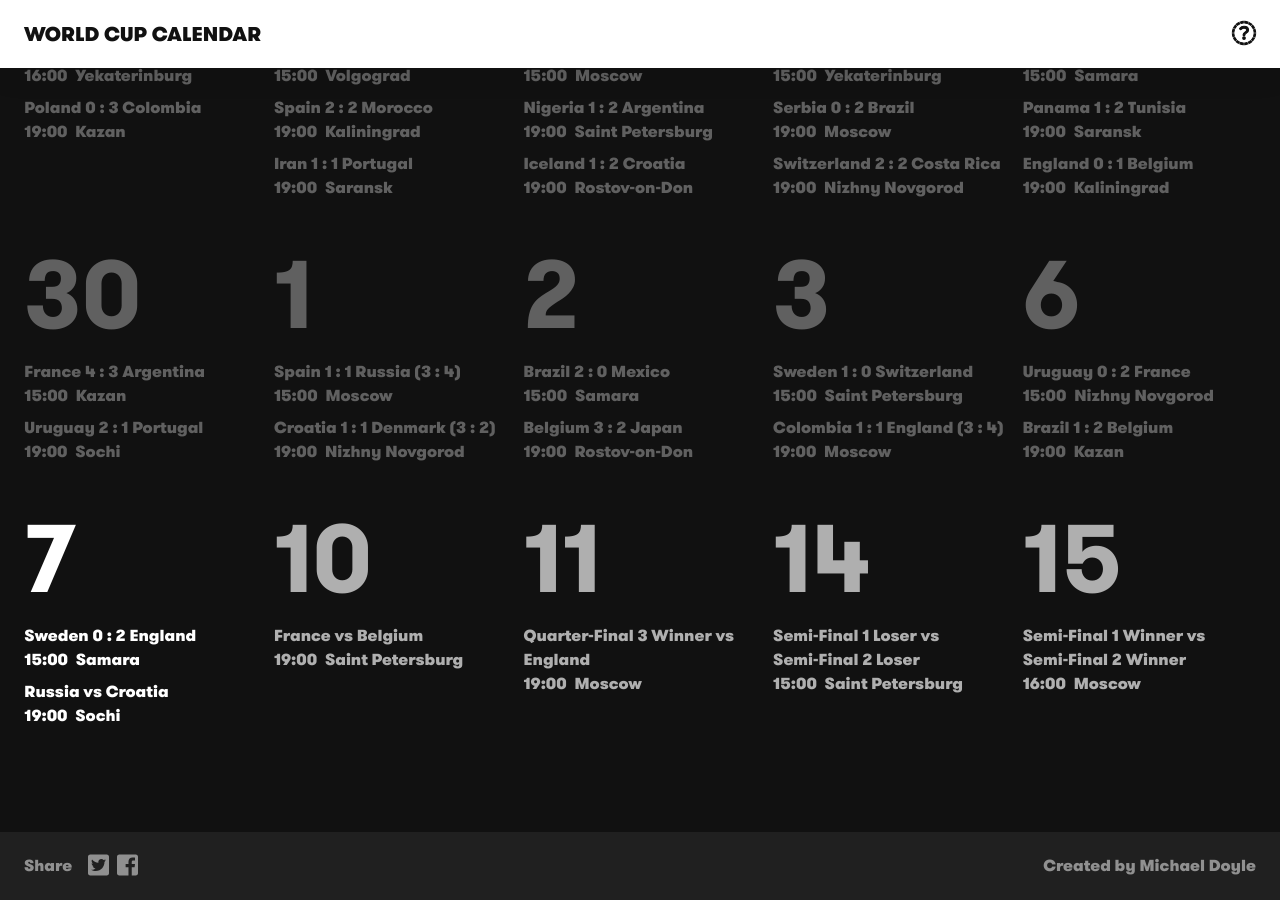
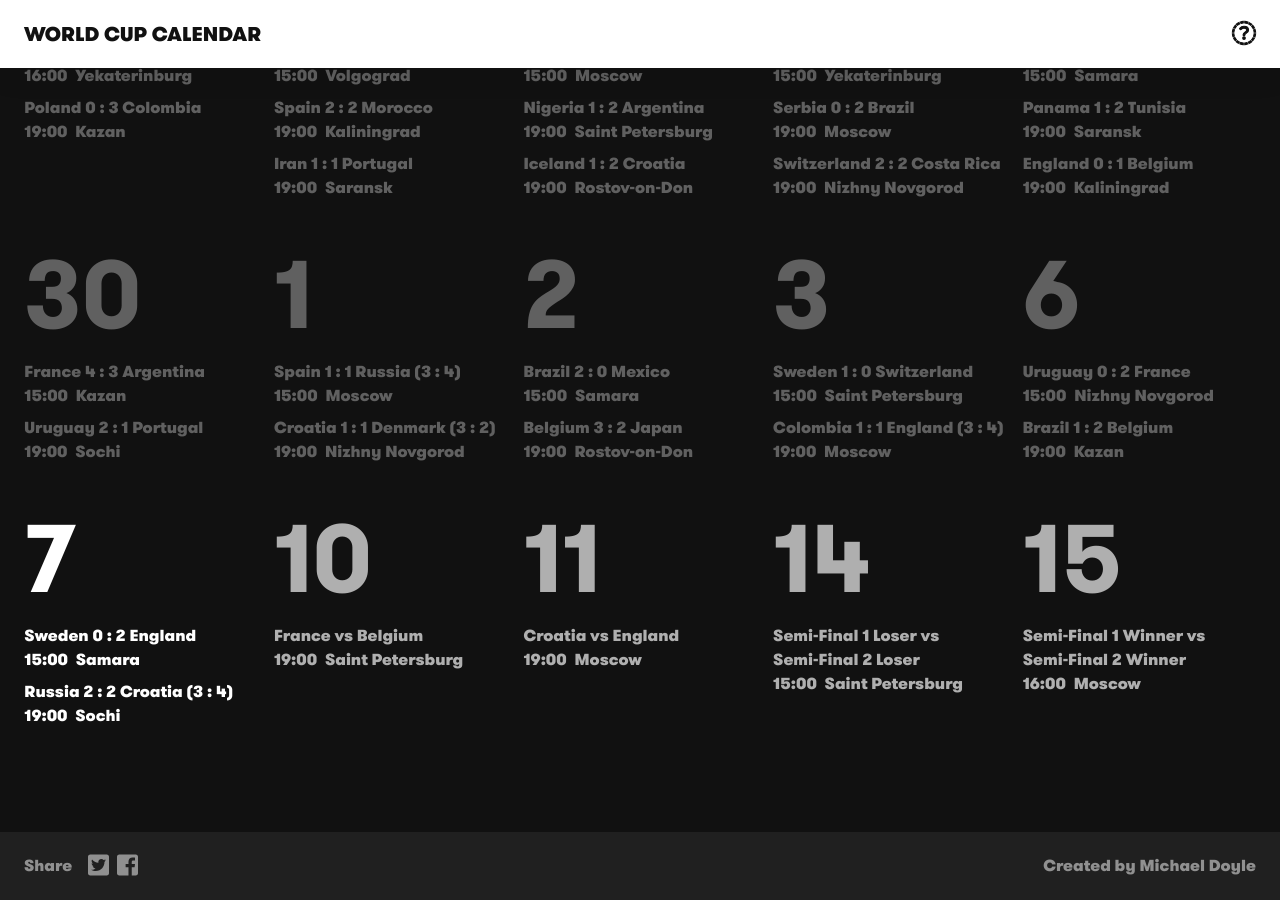
Before and after one commit to iamclydehoel/worldcupcalendar-2018, a Jekyll site: the page built from index.html, in a window 1280 px wide and 900 px high, scrolled down 996 px. Built offline with Jekyll 4.4.1, drawn with Linux system fonts in a browser that asks for light colours; nearby versions of some CDN libraries.

Commit message:
Score update

```diff
--- a/_data/fixtures.yml
+++ b/_data/fixtures.yml
@@ -399,7 +399,8 @@
 
     - team1: Russia
       team2: Croatia
-      score:
+      score: '2 : 2'
+      pens: '3 : 4'
       time: '19:00'
       venue: Sochi
 
@@ -413,7 +414,7 @@
 
 - date: '11/7'
   matches:
-    - team1: Quarter-Final 3 Winner
+    - team1: Croatia
       team2: England
       score:
       time: '19:00'
```
